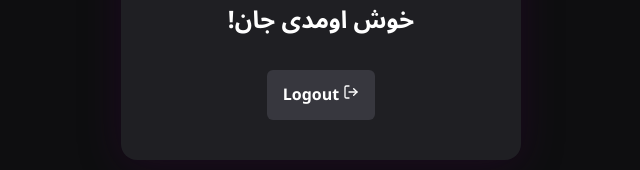
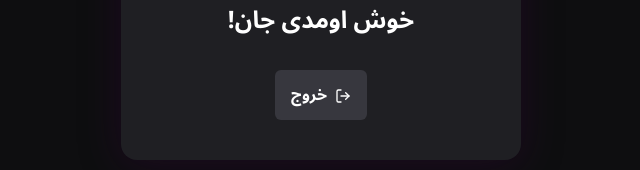
Before and after one commit to yahyaparvar/simple-auth-flow, a Next.js app: page /dashboard in a window 1280 px wide. Shown: the part 411-581 px from the top of the page, without its empty margins (319-959 px from the left). Built offline with nearby package versions, Linux system fonts and the light colour scheme; sample sign-in values are in the browser's storage.

Commit message:
fixed icon in the custom button

```diff
--- a/src/app/dashboard/page.tsx
+++ b/src/app/dashboard/page.tsx
@@ -72,9 +72,13 @@ const DashboardPage = () => {
         >
           خوش اومدی {user.name.first} جان!
         </motion.h1>
-
-        <Button size="medium" variant="secondary" onClick={handleLogout}>
-          <FiLogOut className={styles.icon} /> Logout
+        <Button
+          size="medium"
+          iconLeft={<FiLogOut fontWeight={600} />}
+          variant="secondary"
+          onClick={handleLogout}
+        >
+          خروج
         </Button>
       </motion.div>
     </div>
--- a/src/components/button/button.module.scss
+++ b/src/components/button/button.module.scss
@@ -1,11 +1,17 @@
 @use "@/styles/variables" as *;
 @use "sass:color";
+
 .button {
+  display: inline-flex; // Enables gap and alignment
+  align-items: center;
+  justify-content: center;
+  gap: 0.5rem; // Space between icon and text
+
   font-weight: 600;
   border: none;
   border-radius: 6px;
   cursor: pointer;
-  transition: background-color 0.2s ease;
+  transition: background-color 0.2s ease, color 0.2s ease;
 
   &:disabled {
     background-color: $button-disabled-bg;
@@ -17,16 +23,31 @@
 .small {
   font-size: 0.75rem;
   padding: 0.25rem 0.75rem;
+
+  .iconLeft,
+  .iconRight {
+    font-size: 0.9em;
+  }
 }
 
 .medium {
   font-size: 1rem;
   padding: 0.5rem 1rem;
+
+  .iconLeft,
+  .iconRight {
+    font-size: 1em;
+  }
 }
 
 .large {
   font-size: 1.125rem;
   padding: 0.75rem 1.25rem;
+
+  .iconLeft,
+  .iconRight {
+    font-size: 1.1em;
+  }
 }
 
 .primary {
@@ -46,3 +67,15 @@
     background-color: color.adjust($card-bg, $lightness: 5%);
   }
 }
+
+.iconLeft,
+.iconRight {
+  display: inline-flex;
+  align-items: center;
+  line-height: 1;
+  margin-top: 2px;
+}
+
+.label {
+  display: inline-block;
+}
--- a/src/components/button/index.tsx
+++ b/src/components/button/index.tsx
@@ -1,13 +1,15 @@
 "use client";
 
 import clsx from "clsx";
-import React from "react";
+import React, { ReactNode } from "react";
 import styles from "./Button.module.scss";
 
 type ButtonProps = {
   size?: "small" | "medium" | "large";
   variant?: "primary" | "secondary";
   fullWidth?: boolean;
+  iconLeft?: ReactNode;
+  iconRight?: ReactNode;
 } & React.ButtonHTMLAttributes<HTMLButtonElement>;
 
 export default function Button({
@@ -15,6 +17,8 @@ export default function Button({
   size = "medium",
   variant = "primary",
   fullWidth,
+  iconLeft,
+  iconRight,
   className,
   ...props
 }: ButtonProps) {
@@ -24,7 +28,9 @@ export default function Button({
       style={{ width: fullWidth ? "100%" : "auto" }}
       className={clsx(styles.button, styles[variant], styles[size], className)}
     >
-      {children}
+      {iconLeft && <span className={styles.iconLeft}>{iconLeft}</span>}
+      <span className={styles.label}>{children}</span>
+      {iconRight && <span className={styles.iconRight}>{iconRight}</span>}
     </button>
   );
 }
```
